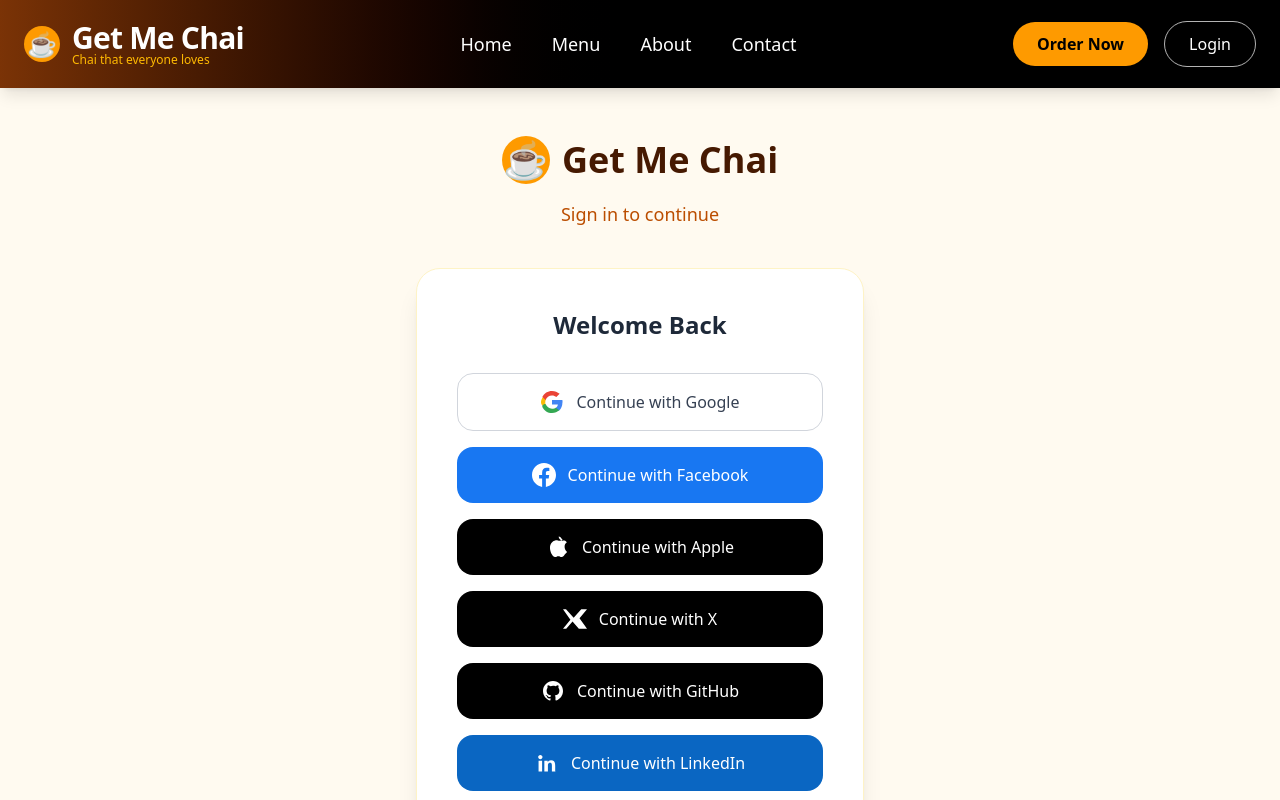
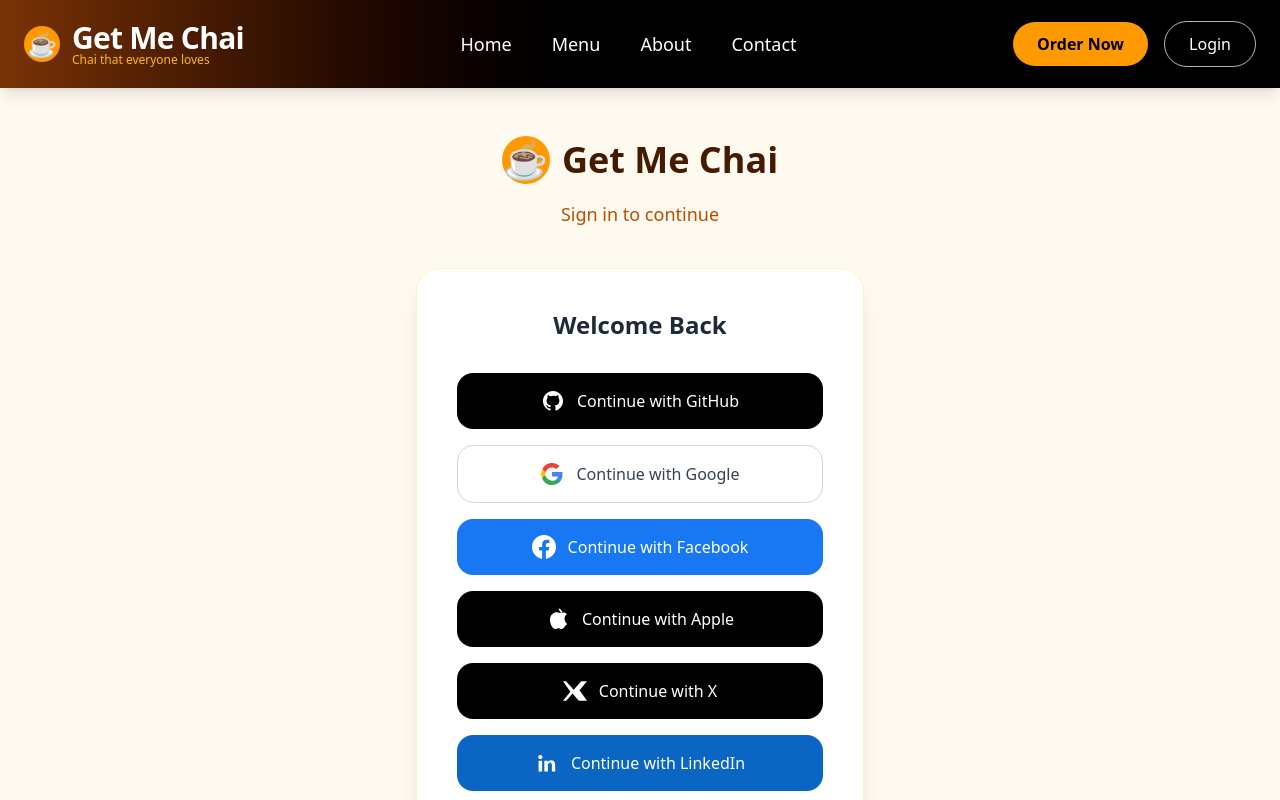
Before and after one commit to Usman8-dev/Next-js-Project-Get-Me-Chai-, a Next.js app: page /login in a window 1280 px wide. Shown: the top 800 px of the page. Built offline with nearby package versions, Linux system fonts and the light colour scheme; no server answers.

Commit message:
login through gitHub

```diff
--- /dev/null
+++ b/app/api/auth/[...nextauth]/route.js
@@ -0,0 +1,36 @@
+import NextAuth from 'next-auth'
+// import AppleProvider from 'next-auth/providers/apple'
+// import FacebookProvider from 'next-auth/providers/facebook'
+// import GoogleProvider from 'next-auth/providers/google'
+// import EmailProvider from 'next-auth/providers/email'
+import GitHubProvider from "next-auth/providers/github";
+
+export const authoptions =  NextAuth({
+  providers: [
+    // OAuth authentication providers...
+    GitHubProvider({
+        clientId: process.env.GITHUB_ID,
+        clientSecret: process.env.GITHUB_SECRET
+    }),
+
+    // AppleProvider({
+    //   clientId: process.env.APPLE_ID,
+    //   clientSecret: process.env.APPLE_SECRET
+    // }),
+    // FacebookProvider({
+    //   clientId: process.env.FACEBOOK_ID,
+    //   clientSecret: process.env.FACEBOOK_SECRET
+    // }),
+    // GoogleProvider({
+    //   clientId: process.env.GOOGLE_ID,
+    //   clientSecret: process.env.GOOGLE_SECRET
+    // }),
+    // // Passwordless / email sign in
+    // EmailProvider({
+    //   server: process.env.MAIL_SERVER,
+    //   from: 'NextAuth.js <no-reply@example.com>'
+    // }),
+  ]
+})
+
+export {authoptions as GET, authoptions as POST}
--- a/app/components/Navbar.js
+++ b/app/components/Navbar.js
@@ -1,7 +1,16 @@
+"use client"
 import React from 'react';
 import Link from 'next/link';
+import { useSession, signIn, signOut } from "next-auth/react"
 
 export default function Navbar() {
+   const { data: session } = useSession()
+  if(session) {
+    return <>
+      Signed in as {session.user.email} <br/>
+      <button onClick={() => signOut()}>Sign out</button>
+    </>
+  }
   return (
     <nav className="bg-gradient-to-r from-amber-900 via-black to-black text-white sticky top-0 z-50 shadow-lg">
       <div className="max-w-7xl mx-auto px-6 py-5 flex justify-between items-center">
@@ -34,7 +43,7 @@
 
           <Link href= {'/login'}>
           <button className="px-6 py-2.5 border border-white/70 hover:border-white hover:bg-white/10 font-medium rounded-full transition-all duration-300">
-            Login
+             Login
           </button></Link>
 
           {/* Mobile Hamburger */}
--- /dev/null
+++ b/app/components/SessionWrapper.js
@@ -0,0 +1,10 @@
+"use client"
+import { SessionProvider } from "next-auth/react"
+
+export default function SessionWrapper({children}) {
+  return (
+    <SessionProvider>
+      {children}
+    </SessionProvider>
+  )
+}
--- a/app/layout.js
+++ b/app/layout.js
@@ -2,6 +2,7 @@
 import "./globals.css";
 import Navbar from "./components/Navbar";
 import Footer from "./components/Footer";
+import SessionWrapper from "./components/SessionWrapper";
 
 const geistSans = Geist({
   variable: "--font-geist-sans",
@@ -25,9 +26,11 @@
       className={`${geistSans.variable} ${geistMono.variable} h-full antialiased`}
     >
       <body className="min-h-full flex flex-col">
-        <Navbar />
-        <div className="min-h-[80vh] bg-[#d4c4a3]">{children}</div>
-        <Footer />
+        <SessionWrapper>
+          <Navbar />
+          <div className="min-h-[80vh] bg-[#d4c4a3]">{children}</div>
+          <Footer />
+        </SessionWrapper>
       </body>
     </html>
   );
--- a/app/login/page.js
+++ b/app/login/page.js
@@ -1,5 +1,6 @@
-// Login.jsx
+"use client"
 import React from "react";
+import { useSession, signIn, signOut } from "next-auth/react"
 
 const Login = () => {
   return (
@@ -26,6 +27,20 @@
 
           {/* Social Login Buttons */}
           <div className="space-y-4">
+
+            {/* GitHub */}
+            <button onClick={()=>{signIn("github")}} className="w-full flex items-center justify-center gap-3 bg-black text-white py-4 rounded-2xl hover:bg-gray-900 transition-all">
+              <svg
+                width="24"
+                height="24"
+                viewBox="0 0 24 24"
+                fill="currentColor"
+              >
+                <path d="M12 2C6.477 2 2 6.477 2 12c0 4.42 2.865 8.164 6.839 9.49.5.092.682-.217.682-.482 0-.237-.009-.866-.014-1.7-2.782.604-3.369-1.34-3.369-1.34-.454-1.156-1.11-1.464-1.11-1.464-.908-.62.069-.608.069-.608 1.003.07 1.531 1.03 1.531 1.03.892 1.529 2.341 1.087 2.91.832.092-.647.35-1.088.636-1.338-2.22-.253-4.555-1.11-4.555-4.943 0-1.091.39-1.984 1.03-2.682-.103-.253-.446-1.27.098-2.646 0 0 .84-.269 2.75 1.026A9.564 9.564 0 0112 6.844c.85.004 1.705.115 2.504.337 1.91-1.295 2.75-1.026 2.75-1.026.544 1.376.202 2.393.1 2.646.64.698 1.03 1.591 1.03 2.682 0 3.841-2.338 4.687-4.566 4.935.359.309.678.919.678 1.852 0 1.336-.012 2.415-.012 2.743 0 .267.18.578.688.48C19.138 20.163 22 16.42 22 12c0-5.523-4.477-10-10-10z" />
+              </svg>
+              <span className="font-medium">Continue with GitHub</span>
+            </button>
+
             {/* Google */}
             <button className="w-full flex items-center justify-center gap-3 bg-white border border-gray-300 hover:border-gray-400 py-4 rounded-2xl transition-all hover:shadow-md">
               <svg
@@ -95,18 +110,6 @@
               <span className="font-medium">Continue with X</span>
             </button>
 
-            {/* GitHub */}
-            <button className="w-full flex items-center justify-center gap-3 bg-black text-white py-4 rounded-2xl hover:bg-gray-900 transition-all">
-              <svg
-                width="24"
-                height="24"
-                viewBox="0 0 24 24"
-                fill="currentColor"
-              >
-                <path d="M12 2C6.477 2 2 6.477 2 12c0 4.42 2.865 8.164 6.839 9.49.5.092.682-.217.682-.482 0-.237-.009-.866-.014-1.7-2.782.604-3.369-1.34-3.369-1.34-.454-1.156-1.11-1.464-1.11-1.464-.908-.62.069-.608.069-.608 1.003.07 1.531 1.03 1.531 1.03.892 1.529 2.341 1.087 2.91.832.092-.647.35-1.088.636-1.338-2.22-.253-4.555-1.11-4.555-4.943 0-1.091.39-1.984 1.03-2.682-.103-.253-.446-1.27.098-2.646 0 0 .84-.269 2.75 1.026A9.564 9.564 0 0112 6.844c.85.004 1.705.115 2.504.337 1.91-1.295 2.75-1.026 2.75-1.026.544 1.376.202 2.393.1 2.646.64.698 1.03 1.591 1.03 2.682 0 3.841-2.338 4.687-4.566 4.935.359.309.678.919.678 1.852 0 1.336-.012 2.415-.012 2.743 0 .267.18.578.688.48C19.138 20.163 22 16.42 22 12c0-5.523-4.477-10-10-10z" />
-              </svg>
-              <span className="font-medium">Continue with GitHub</span>
-            </button>
 
             {/* LinkedIn */}
             <button className="w-full flex items-center justify-center gap-3 bg-[#0A66C2] text-white py-4 rounded-2xl hover:bg-[#0956a3] transition-all">
--- a/package.json
+++ b/package.json
@@ -10,6 +10,8 @@
   },
   "dependencies": {
     "next": "16.2.7",
+    "next-auth": "^4.24.14",
+    "nodemailer": "^7.0.13",
     "react": "19.2.4",
     "react-dom": "19.2.4"
   },
```
Also changed, not shown: 1 other file (tests, documents, lock files or other folders).
